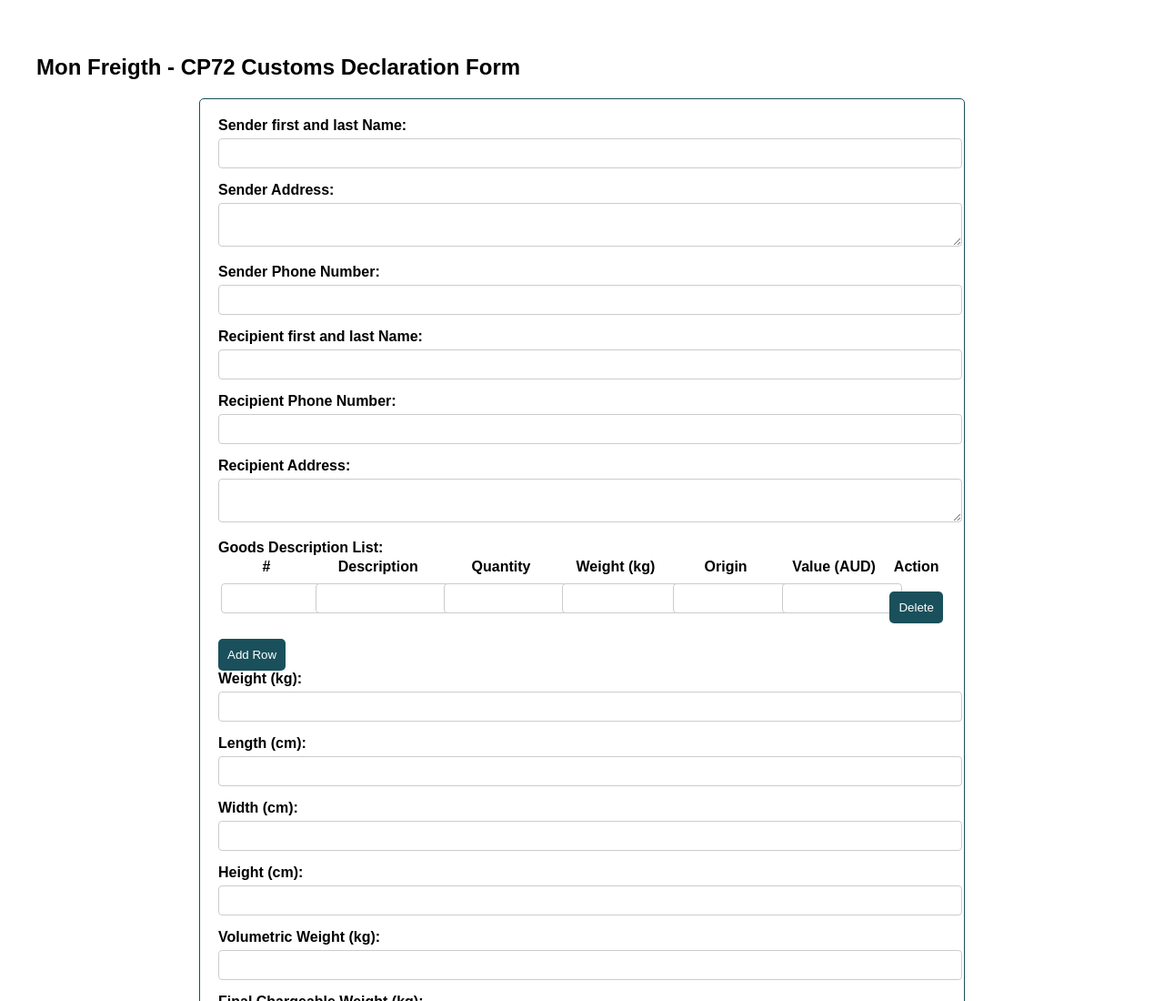
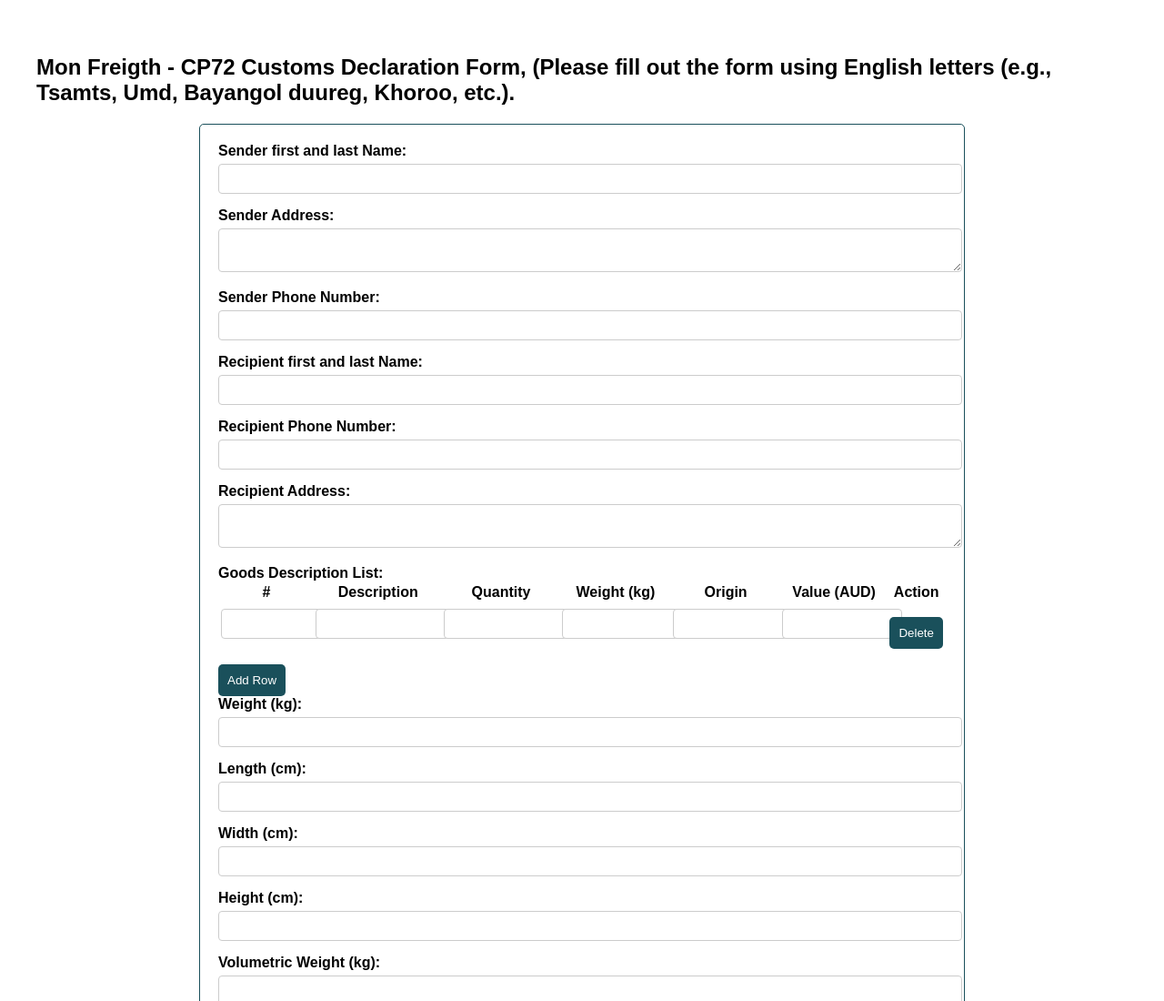
Before and after one commit to MonFreight/CP72-Customs-Declaration-Form, a plain HTML site: page index.html in a window 1280 px wide. Shown: the top 1100 px of the page at 91% size. Drawn offline with nearby package versions, Linux system fonts and the light colour scheme; a script that the page names is missing.

Commit message:
Update index.html

```diff
--- a/index.html
+++ b/index.html
@@ -4,7 +4,7 @@
   <head>
     <meta charset="UTF-8">
     <meta name="viewport" content="width=device-width, initial-scale=1.0">
-    <title>CP72 Customs Declaration Form, Please fill out the form using English letters (e.g., Tsamts, Umd, Bayangol duureg, Khoroo, etc.). </title>
+    <title>CP72 Customs Declaration Form, </title>
     <style>
         body {
             font-family: Arial, sans-serif;
@@ -89,7 +89,7 @@
   </head>
   <body>
     <script src="script.js"></script>
-    <h2>Mon Freigth - CP72 Customs Declaration Form </h2>
+    <h2>Mon Freigth - CP72 Customs Declaration Form, (Please fill out the form using English letters (e.g., Tsamts, Umd, Bayangol duureg, Khoroo, etc.). </h2>
     <form id="cp72Form" onsubmit="submitForm(event)">
         <label for="sender">Sender first and last Name:</label>
         <input type="text" id="sender" required>
```
